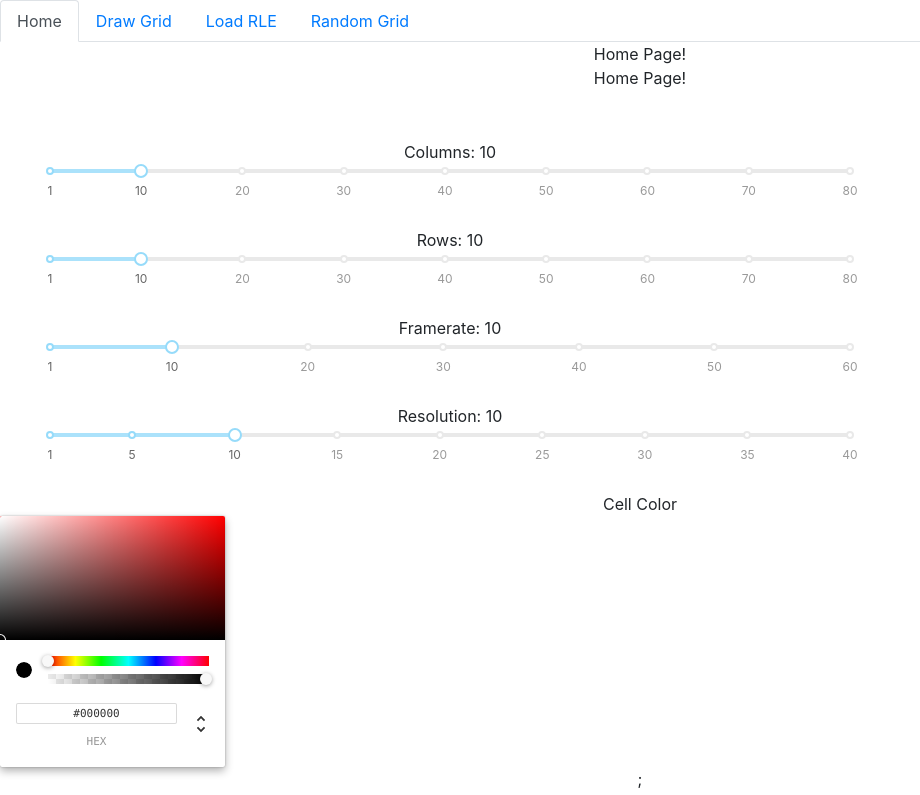
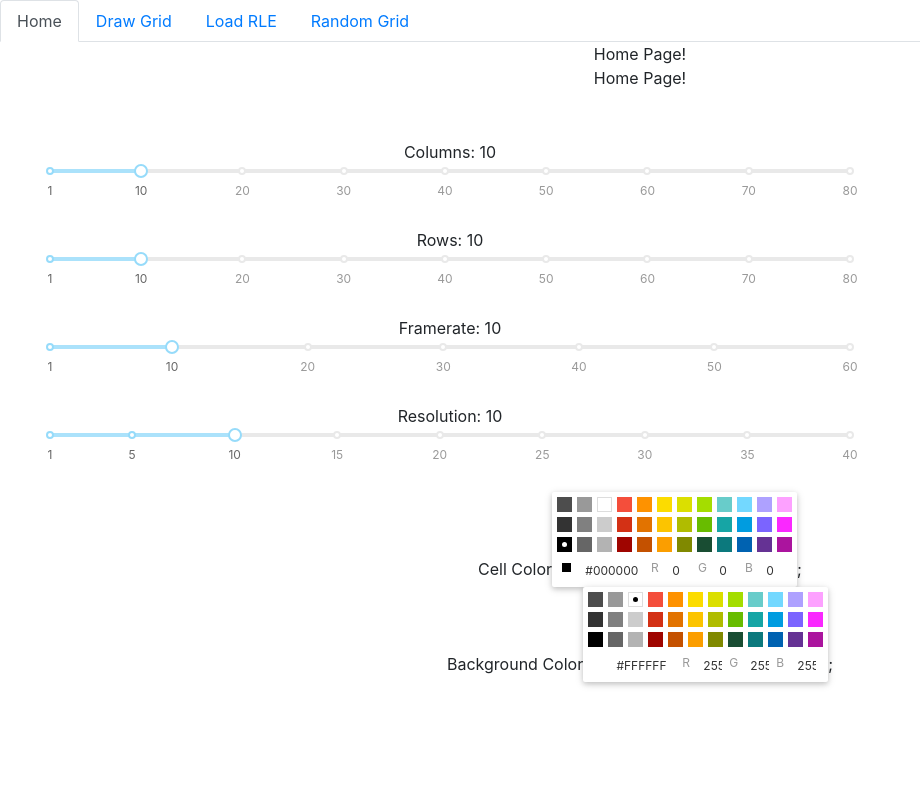
Before and after one commit to DavidKohler/Interactive-Life-like-Cellular-Automata, a React (Create React App) app: page / in a window 1280 px wide. Shown: the top 795 px of the page, without its empty margins (0-920 px from the left). Built offline with nearby package versions, Linux system fonts and the light colour scheme.

Commit message:
[add] added functionality to host on git

```diff
--- a/src/GridCustomization.js
+++ b/src/GridCustomization.js
@@ -3,7 +3,7 @@ import Slider from 'rc-slider';
 import 'rc-slider/assets/index.css';
 import { SliderHandle } from './SliderHandle';
 import { dimensionMarks, framerateMarks, resolutionMarks } from './SliderMarks';
-import { ChromePicker } from 'react-color';
+import { CompactPicker } from 'react-color';
 
 const wrapperStyle = { width: 800, margin: 50 };
 
@@ -110,7 +110,7 @@ class GridCustomization extends Component {
         </div>
         <div className={'cell-color-picker'}>
           Cell Color
-          <ChromePicker
+          <CompactPicker
             color={this.state.cellColor}
             onChangeComplete={this.handleCellColorUpdate}
           />
@@ -118,7 +118,7 @@ class GridCustomization extends Component {
         </div>
         <div className={'cell-background-picker'}>
           Background Color
-          <ChromePicker
+          <CompactPicker
             color={this.state.backgroundColor}
             onChangeComplete={this.handleBackgroundColorUpdate}
           />
@@ -130,7 +130,3 @@ class GridCustomization extends Component {
 }
 
 export default GridCustomization;
-
-// TODO
-// Test ChromePicker on prod server
-// otherwise use BlockPicker
```
Also changed, not shown: package.json (+7 -1 lines), 21 other files (tests, documents, lock files or other folders).
